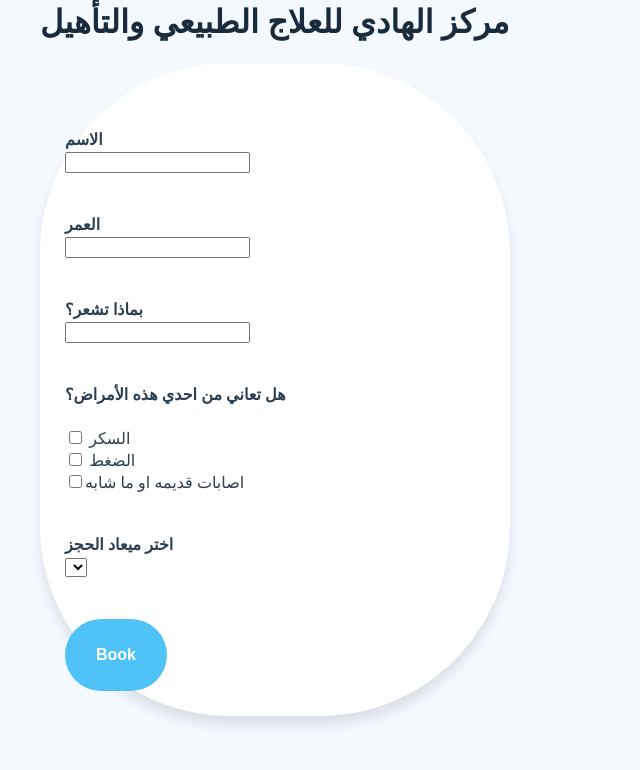
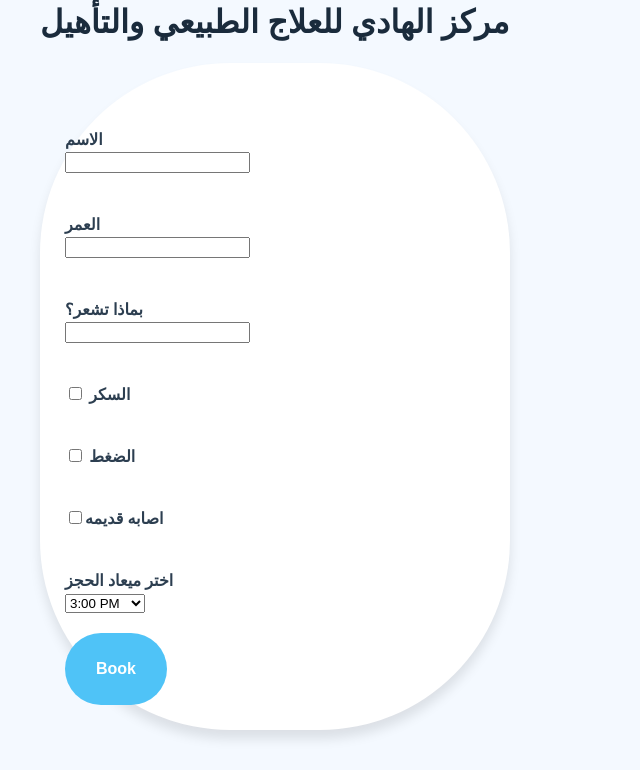
Before and after one commit to Taha444/clinic-booking, a Flask app: template templates/index.html in a window 1280 px wide. Shown: the part 41-811 px from the top of the page, without its empty margins (0-640 px from the left). Before the commit the page ends 766 px from the top, so only its background shows below. Run offline with Flask 3, Linux system fonts and the light colour scheme; the template is opened without the code that fills it, so the values that code supplies are empty.

Commit message:
Update index.html

```diff
--- a/templates/index.html
+++ b/templates/index.html
@@ -3,25 +3,42 @@
 <head>
     <meta charset="UTF-8">
     <title>El-Hady Clinic</title>
+    <meta name="viewport" content="width=device-width, initial-scale=1.0">
     <link rel="stylesheet" href="/static/style.css">
 </head>
 <body>
+    <div class="container">
         <h1>مركز الهادي للعلاج الطبيعي والتأهيل</h1>
         <form action="/submit" method="POST">
-        <label>الاسم</label><input type="text" name="name" required><br>
-        <label>العمر</label><input type="number" name="age" required><br>
-        <label>بماذا تشعر؟</label><input type="text" name="pain" required><br>
-        <label>هل تعاني من احدي هذه الأمراض؟</label><br>
-        <input type="checkbox" name="conditions" value="Diabetes"> السكر<br>
-        <input type="checkbox" name="conditions" value="High Blood Pressure"> الضغط<br>
-        <input type="checkbox" name="conditions" value="Old Injury">اصابات قديمه او ما شابه<br>
+            <label>الاسم</label><input type="text" name="name" required>
+            <label>العمر</label><input type="number" name="age" required>
+            <label>بماذا تشعر؟  </label><input type="text" name="pain" required>
+            <label></label>
+            <div class="checkbox-group">
+                <label><input type="checkbox" name="conditions" value="Diabetes"> السكر</label>
+                <label><input type="checkbox" name="conditions" value="High Blood Pressure"> الضغط </label>
+                <label><input type="checkbox" name="conditions" value="Old Injury">اصابه قديمه </label>
+            </div>
             <label>اختر ميعاد الحجز</label>
             <select name="appointment" required>
-            {% for time in available_times %}
-                <option value="{{ time }}">{{ time }}</option>
-            {% endfor %}
-        </select><br><br>
+                <option value="3:00 PM">3:00 PM</option>
+                <option value="3:30 PM">3:30 PM</option>
+                <option value="4:00 PM">4:00 PM</option>
+                <option value="4:30 PM">4:30 PM</option>
+                <option value="5:00 PM">5:00 PM</option>
+                <option value="5:30 PM">5:30 PM</option>
+                <option value="6:00 PM">6:00 PM</option>
+                <option value="6:30 PM">6:30 PM</option>
+                <option value="7:00 PM">7:00 PM</option>
+                <option value="7:30 PM">7:30 PM</option>
+                <option value="8:00 PM">8:00 PM</option>
+                <option value="8:30 PM">8:30 PM</option>
+                <option value="9:00 PM">9:00 PM</option>
+                <option value="9:30 PM">9:30 PM</option>
+                <option value="10:00 PM">10:00 PM</option>
+            </select>
             <button type="submit">Book</button>
         </form>
+    </div>
 </body>
 </html>
```
Lines whose indentation alone changed are shown as unchanged.
